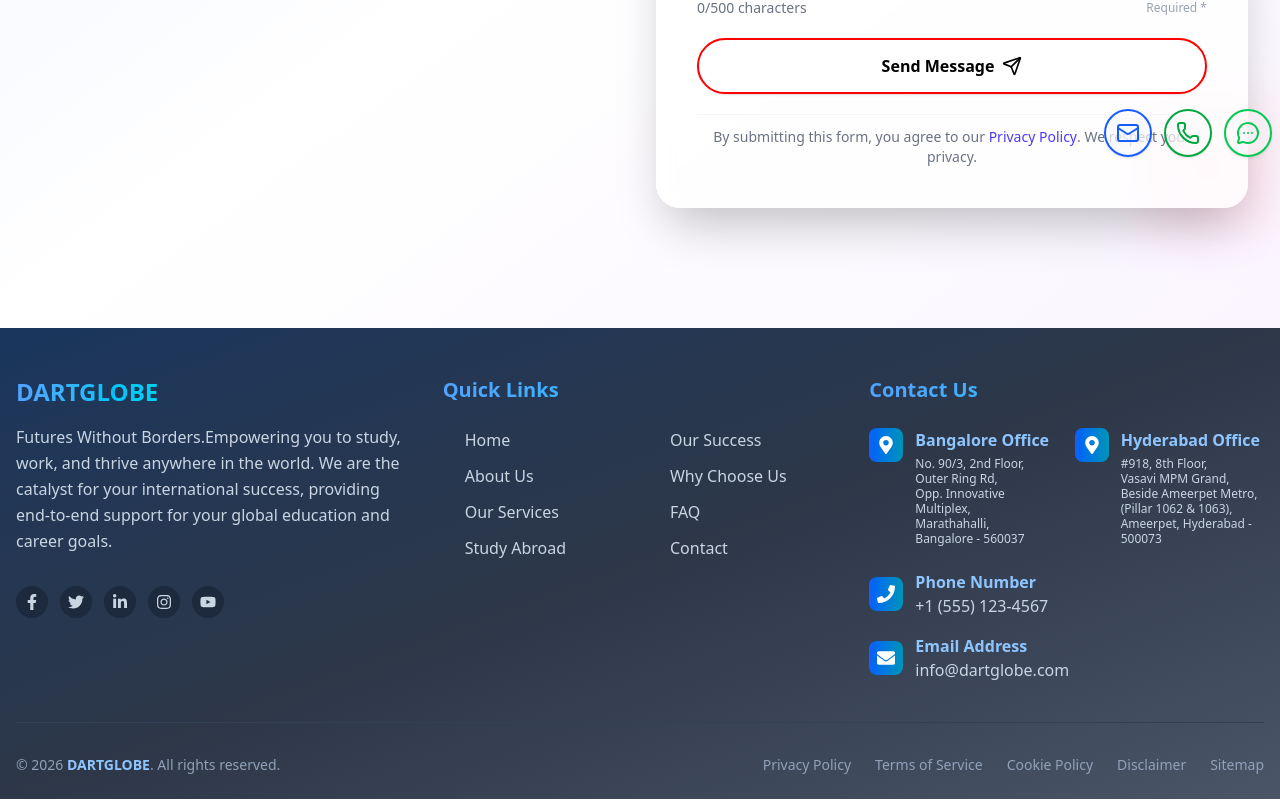
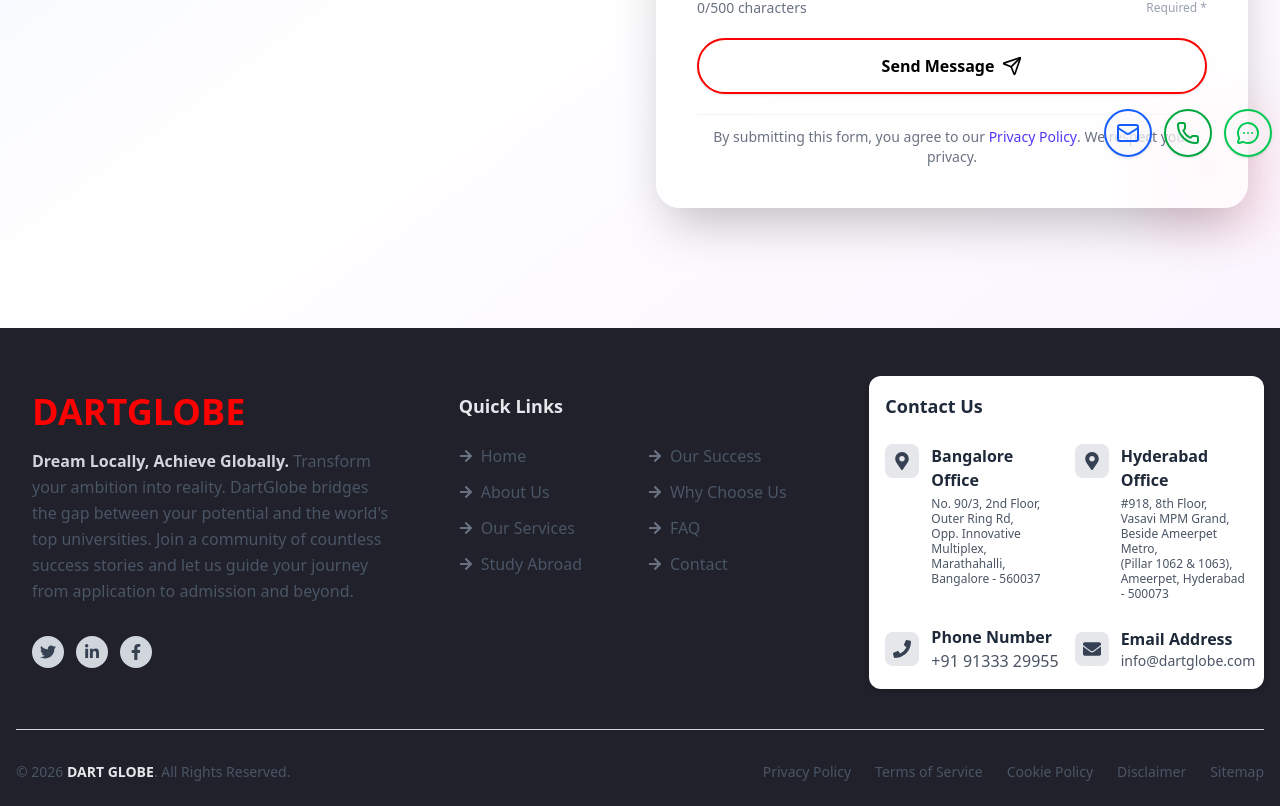
Before and after one commit to sowmyakota-mv/Abroad-Consultancy, a React (Vite) app in the folder abroad-consultancy/: page /contact in a window 1280 px wide. Shown: the part 619-1425 px from the top of the page. Built offline with nearby package versions, Linux system fonts and the light colour scheme.

Commit message:
modified footer

```diff
--- a/abroad-consultancy/src/components/FAQ.tsx
+++ b/abroad-consultancy/src/components/FAQ.tsx
@@ -174,7 +174,7 @@ const FAQ: React.FC = () => {
       </div>
       <div className="min-w-0 flex-1">
         <p className="font-medium text-sm text-gray-700">Email Address</p>
-        <p className="text-gray-600 text-xs break-all">info@services.com</p>
+        <p className="text-gray-600 text-xs break-all">info@dartglobe.com</p>
       </div>
     </div>
 
@@ -185,7 +185,7 @@ const FAQ: React.FC = () => {
       </div>
       <div className="min-w-0 flex-1">
         <p className="font-medium text-sm text-gray-700">Contact Number</p>
-        <p className="text-gray-600 text-xs break-all">+1 (555) 123-4567</p>
+        <p className="text-gray-600 text-xs break-all">+91 91333 29955</p>
       </div>
     </div>
   </div>
--- a/abroad-consultancy/src/components/FAQSection.tsx
+++ b/abroad-consultancy/src/components/FAQSection.tsx
@@ -100,14 +100,14 @@ const FAQSection: React.FC = () => {
                 <Phone className="h-5 w-5 text-orange-600 mr-3" />
                 <div>
                   <p className="text-sm text-gray-600">Call Us</p>
-                  <p className="font-semibold text-gray-900">+91 98765 43210</p>
+                  <p className="font-semibold text-gray-900">+91 91333 29955</p>
                 </div>
               </div>
               <div className="flex items-center bg-orange-50 rounded-lg px-4 py-3">
                 <Mail className="h-5 w-5 text-orange-600 mr-3" />
                 <div>
                   <p className="text-sm text-gray-600">Email Us</p>
-                  <p className="font-semibold text-gray-900">info@studyabroad.com</p>
+                  <p className="font-semibold text-gray-900">info@dartglobe.com</p>
                 </div>
               </div>
             </div>
--- a/abroad-consultancy/src/components/FooterSection.tsx
+++ b/abroad-consultancy/src/components/FooterSection.tsx
@@ -97,50 +97,44 @@ const Footer: React.FC = () => {
   const rightColumnLinks = navLinks.slice(4);
 
   return (
-    <footer className="bg-gradient-to-br from-[#1a365d] via-[#2d3748] to-[#4a5568] text-slate-100 pt-12 pb-6">
+    <footer className="bg-[#20212B] text-slate-100 pt-12 pb-6">
       <div className="container mx-auto px-4">
         {/* First Row: 3 Columns */}
         <div className="grid grid-cols-1 md:grid-cols-3 gap-8 mb-10">
 
           {/* Column 1: Company Info */}
-          <div className="space-y-4">
+          <div className="p-4 space-y-4">
             <div className="flex items-center space-x-3 mb-4">
               <div>
-                <h2 className="text-2xl font-bold bg-gradient-to-r from-blue-400 to-cyan-400 bg-clip-text text-transparent">
+                <h2 className="text-4xl font-bold bg-gradient-to-r from-[#FF0000] to-[#FF0000] bg-clip-text text-transparent">
                   DARTGLOBE
                 </h2>
               </div>
             </div>
 
-            <p className="text-slate-300 leading-relaxed">
-              Futures Without Borders.Empowering you to study, work, and thrive anywhere in the world. We are the catalyst
-              for your international success, providing end-to-end support for your global education and career goals.
-              </p>
+            <p className="text-gray-600 leading-relaxed">
+              <strong className="text-gray-300">Dream Locally, Achieve Globally.</strong> Transform your ambition into reality. DartGlobe bridges the gap between your
+              potential and the world's top universities. Join a community of countless success stories and let us guide your journey from application to admission and beyond.
+            </p>
 
             <div className="pt-4">
               <div className="flex space-x-3">
-                <a href="#" className="p-2 bg-slate-800 hover:bg-gradient-to-r hover:from-blue-600 hover:to-cyan-500 rounded-full transition-all duration-300 transform hover:-translate-y-1">
-                  <FaFacebookF className="text-slate-300 hover:text-white" />
+                <a href="#" className="p-2 bg-gray-300 hover:bg-gray-400 rounded-full transition-all duration-300">
+                  <FaTwitter className="text-gray-700" />
                 </a>
-                <a href="#" className="p-2 bg-slate-800 hover:bg-gradient-to-r hover:from-sky-500 hover:to-blue-400 rounded-full transition-all duration-300 transform hover:-translate-y-1">
-                  <FaTwitter className="text-slate-300 hover:text-white" />
+                <a href="#" className="p-2 bg-gray-300 hover:bg-gray-400 rounded-full transition-all duration-300">
+                  <FaLinkedinIn className="text-gray-700" />
                 </a>
-                <a href="#" className="p-2 bg-slate-800 hover:bg-gradient-to-r hover:from-blue-700 hover:to-blue-500 rounded-full transition-all duration-300 transform hover:-translate-y-1">
-                  <FaLinkedinIn className="text-slate-300 hover:text-white" />
-                </a>
-                <a href="#" className="p-2 bg-slate-800 hover:bg-gradient-to-r hover:from-pink-600 hover:to-purple-600 rounded-full transition-all duration-300 transform hover:-translate-y-1">
-                  <FaInstagram className="text-slate-300 hover:text-white" />
-                </a>
-                <a href="#" className="p-2 bg-slate-800 hover:bg-gradient-to-r hover:from-red-600 hover:to-red-500 rounded-full transition-all duration-300 transform hover:-translate-y-1">
-                  <FaYoutube className="text-slate-300 hover:text-white" />
+                <a href="#" className="p-2 bg-gray-300 hover:bg-gray-400 rounded-full transition-all duration-300">
+                  <FaFacebookF className="text-gray-700" />
                 </a>
               </div>
             </div>
           </div>
 
           {/* Column 2: Navigation Links */}
-          <div>
-            <h3 className="text-xl font-bold mb-6 bg-gradient-to-r from-blue-400 to-cyan-400 bg-clip-text text-transparent">
+          <div className='p-4'>
+            <h3 className="text-lg font-semibold mb-6 text-gray-200">
               Quick Links
             </h3>
             <div className="grid grid-cols-2 gap-4">
@@ -149,9 +143,9 @@ const Footer: React.FC = () => {
                   <button
                     key={link.name}
                     onClick={link.onClick}
-                    className="flex items-center text-slate-300 hover:text-blue-300 transition-colors duration-300 group w-full text-left"
+                    className="flex items-center text-gray-600 hover:text-gray-800 transition-colors duration-300 group w-full text-left"
                   >
-                    <FaArrowRight className="mr-2 text-sm opacity-0 group-hover:opacity-100 transition-opacity duration-300" />
+                    <FaArrowRight className="mr-2 text-sm text-gray-500" />
                     <span>{link.name}</span>
                   </button>
                 ))}
@@ -161,9 +155,9 @@ const Footer: React.FC = () => {
                   <button
                     key={link.name}
                     onClick={link.onClick}
-                    className="flex items-center text-slate-300 hover:text-blue-300 transition-colors duration-300 group w-full text-left"
+                    className="flex items-center text-gray-600 hover:text-gray-800 transition-colors duration-300 group w-full text-left"
                   >
-                    <FaArrowRight className="mr-2 text-sm opacity-0 group-hover:opacity-100 transition-opacity duration-300" />
+                    <FaArrowRight className="mr-2 text-sm text-gray-500" />
                     <span>{link.name}</span>
                   </button>
                 ))}
@@ -172,8 +166,8 @@ const Footer: React.FC = () => {
           </div>
 
           {/* Column 3: Contact Info */}
-          <div>
-            <h3 className="text-xl font-bold mb-6 bg-gradient-to-r from-blue-400 to-cyan-400 bg-clip-text text-transparent">
+          <div className='bg-white rounded-xl p-4 shadow-md'>
+            <h3 className="text-lg font-semibold mb-6 text-gray-800">
               Contact Us
             </h3>
 
@@ -181,12 +175,12 @@ const Footer: React.FC = () => {
             <div className="grid grid-cols-1 md:grid-cols-2 gap-4 mb-6">
               {/* Bangalore Address */}
               <div className="flex items-start space-x-3 group">
-                <div className="p-2 bg-gradient-to-r from-blue-600 to-cyan-600 rounded-lg group-hover:from-blue-500 group-hover:to-cyan-500 transition-all duration-300 flex-shrink-0">
-                  <FaMapMarkerAlt className="text-white text-lg" />
+                <div className="p-2 bg-gray-200 rounded-lg flex-shrink-0">
+                  <FaMapMarkerAlt className="text-gray-700 text-lg" />
                 </div>
                 <div>
-                  <p className="font-semibold text-blue-300 mb-1">Bangalore Office</p>
-                  <p className="text-slate-300 text-xs leading-tight">
+                  <p className="font-semibold text-gray-800 mb-1">Bangalore Office</p>
+                  <p className="text-gray-600 text-xs leading-tight">
                     No. 90/3, 2nd Floor,<br />
                     Outer Ring Rd,<br />
                     Opp. Innovative Multiplex,<br />
@@ -198,12 +192,12 @@ const Footer: React.FC = () => {
 
               {/* Hyderabad Address */}
               <div className="flex items-start space-x-3 group">
-                <div className="p-2 bg-gradient-to-r from-blue-600 to-cyan-600 rounded-lg group-hover:from-blue-500 group-hover:to-cyan-500 transition-all duration-300 flex-shrink-0">
-                  <FaMapMarkerAlt className="text-white text-lg" />
+                <div className="p-2 bg-gray-200 rounded-lg flex-shrink-0">
+                  <FaMapMarkerAlt className="text-gray-700 text-lg" />
                 </div>
                 <div>
-                  <p className="font-semibold text-blue-300 mb-1">Hyderabad Office</p>
-                  <p className="text-slate-300 text-xs leading-tight">
+                  <p className="font-semibold text-gray-800 mb-1">Hyderabad Office</p>
+                  <p className="text-gray-600 text-xs leading-tight">
                     #918, 8th Floor,<br />
                     Vasavi MPM Grand,<br />
                     Beside Ameerpet Metro,<br />
@@ -215,26 +209,26 @@ const Footer: React.FC = () => {
             </div>
 
             {/* Phone & Email Below Addresses */}
-            <div className="space-y-4">
+            <div className="grid grid-cols-1 md:grid-cols-2 gap-4">
               {/* Phone Number */}
               <div className="flex items-center space-x-3 group">
-                <div className="p-2 bg-gradient-to-r from-blue-600 to-cyan-600 rounded-lg group-hover:from-blue-500 group-hover:to-cyan-500 transition-all duration-300">
-                  <FaPhone className="text-white text-lg" />
+                <div className="p-2 bg-gray-200 rounded-lg">
+                  <FaPhone className="text-gray-700 text-lg" />
                 </div>
                 <div>
-                  <p className="font-semibold text-blue-300">Phone Number</p>
-                  <p className="text-slate-300">+1 (555) 123-4567</p>
+                  <p className="font-semibold text-gray-800">Phone Number</p>
+                  <p className="text-gray-600">+91 91333 29955</p>
                 </div>
               </div>
 
               {/* Email Address */}
               <div className="flex items-center space-x-3 group">
-                <div className="p-2 bg-gradient-to-r from-blue-600 to-cyan-600 rounded-lg group-hover:from-blue-500 group-hover:to-cyan-500 transition-all duration-300">
-                  <FaEnvelope className="text-white text-lg" />
+                <div className="p-2 bg-gray-200 rounded-lg">
+                  <FaEnvelope className="text-gray-700 text-lg" />
                 </div>
                 <div>
-                  <p className="font-semibold text-blue-300">Email Address</p>
-                  <p className="text-slate-300">info@dartglobe.com</p>
+                  <p className="font-semibold text-gray-800">Email Address</p>
+                  <p className="text-gray-600 text-sm">info@dartglobe.com</p>
                 </div>
               </div>
             </div>
@@ -242,30 +236,45 @@ const Footer: React.FC = () => {
         </div>
 
         {/* Divider */}
-        <div className="border-t border-slate-700 my-8"></div>
+        <div className="border-t border-gray-300 my-8"></div>
 
         {/* Second Row: Copyright & Legal */}
         <div className="flex flex-col md:flex-row justify-between items-center">
           <div className="mb-4 md:mb-0">
-            <p className="text-slate-400 text-sm">
-              &copy; {new Date().getFullYear()} <span className="text-blue-300 font-semibold">DARTGLOBE</span>. All rights reserved.
+            <p className="text-gray-600 text-sm">
+              &copy; {new Date().getFullYear()} <span className="text-gray-200 font-semibold">DART GLOBE</span>. All Rights Reserved.
             </p>
           </div>
 
           <div className="flex flex-wrap justify-center gap-6">
-            <button onClick={() => handlePageNavigation('/privacy-policy')} className="text-slate-400 hover:text-blue-300 text-sm transition-colors duration-300">
+            <button
+              onClick={() => handlePageNavigation('/privacy-policy')}
+              className="text-gray-600 hover:text-gray-800 text-sm transition-colors duration-300"
+            >
               Privacy Policy
             </button>
-            <button onClick={() => handlePageNavigation('/terms')} className="text-slate-400 hover:text-blue-300 text-sm transition-colors duration-300">
+            <button
+              onClick={() => handlePageNavigation('/terms')}
+              className="text-gray-600 hover:text-gray-800 text-sm transition-colors duration-300"
+            >
               Terms of Service
             </button>
-            <button onClick={() => handlePageNavigation('/cookies')} className="text-slate-400 hover:text-blue-300 text-sm transition-colors duration-300">
+            <button
+              onClick={() => handlePageNavigation('/cookies')}
+              className="text-gray-600 hover:text-gray-800 text-sm transition-colors duration-300"
+            >
               Cookie Policy
             </button>
-            <button onClick={() => handlePageNavigation('/disclaimer')} className="text-slate-400 hover:text-blue-300 text-sm transition-colors duration-300">
+            <button
+              onClick={() => handlePageNavigation('/disclaimer')}
+              className="text-gray-600 hover:text-gray-800 text-sm transition-colors duration-300"
+            >
               Disclaimer
             </button>
-            <button onClick={() => handlePageNavigation('/sitemap')} className="text-slate-400 hover:text-blue-300 text-sm transition-colors duration-300">
+            <button
+              onClick={() => handlePageNavigation('/sitemap')}
+              className="text-gray-600 hover:text-gray-800 text-sm transition-colors duration-300"
+            >
               Sitemap
             </button>
           </div>
--- a/abroad-consultancy/src/components/ServiceSection.tsx
+++ b/abroad-consultancy/src/components/ServiceSection.tsx
@@ -271,10 +271,10 @@ const ServicesSection: React.FC = () => {
           {/* Section Header */}
           <div className="w-[90%] mx-auto text-left md:text-center mb-12">
             <h2 className="text-3xl md:text-4xl font-bold text-gray-900 mb-4">
-              Our Complete Free Study Abroad Services
+              World-Class Guidance. Zero Cost.
             </h2>
-            <p className="w-[90%] mx-auto -ml-0  text-lg text-gray-600">
-              End-to-end free support from application to arrival.
+            <p className="w-full mx-auto -ml-0  text-lg text-gray-600">
+              From your first application to your first day on campus - our expert support is 100% free.
             </p>
           </div>
 
--- a/abroad-consultancy/src/components/WhyChooseUsSection.tsx
+++ b/abroad-consultancy/src/components/WhyChooseUsSection.tsx
@@ -63,7 +63,7 @@ const WhyChooseUsSection: React.FC = () => {
         </div>
 
         {/* Reasons Grid */}
-        <div className="w-full mx-auto grid grid-cols-1 md:grid-cols-2 lg:grid-cols-3 gap-3 md:gap-8">
+        <div className="w-full mx-auto grid grid-cols-1 md:grid-cols-2 lg:grid-cols-3 gap-3 md:gap-8 rounded-xl shadow-md p-4">
           {reasons.map((reason, index) => (
             <div key={index} className="p-2 hover:shadow-md hover:rounded-xl transition-all duration-300">
 
```
Also changed, not shown: abroad-consultancy/src/components/Header.tsx (+6 -6 lines).
